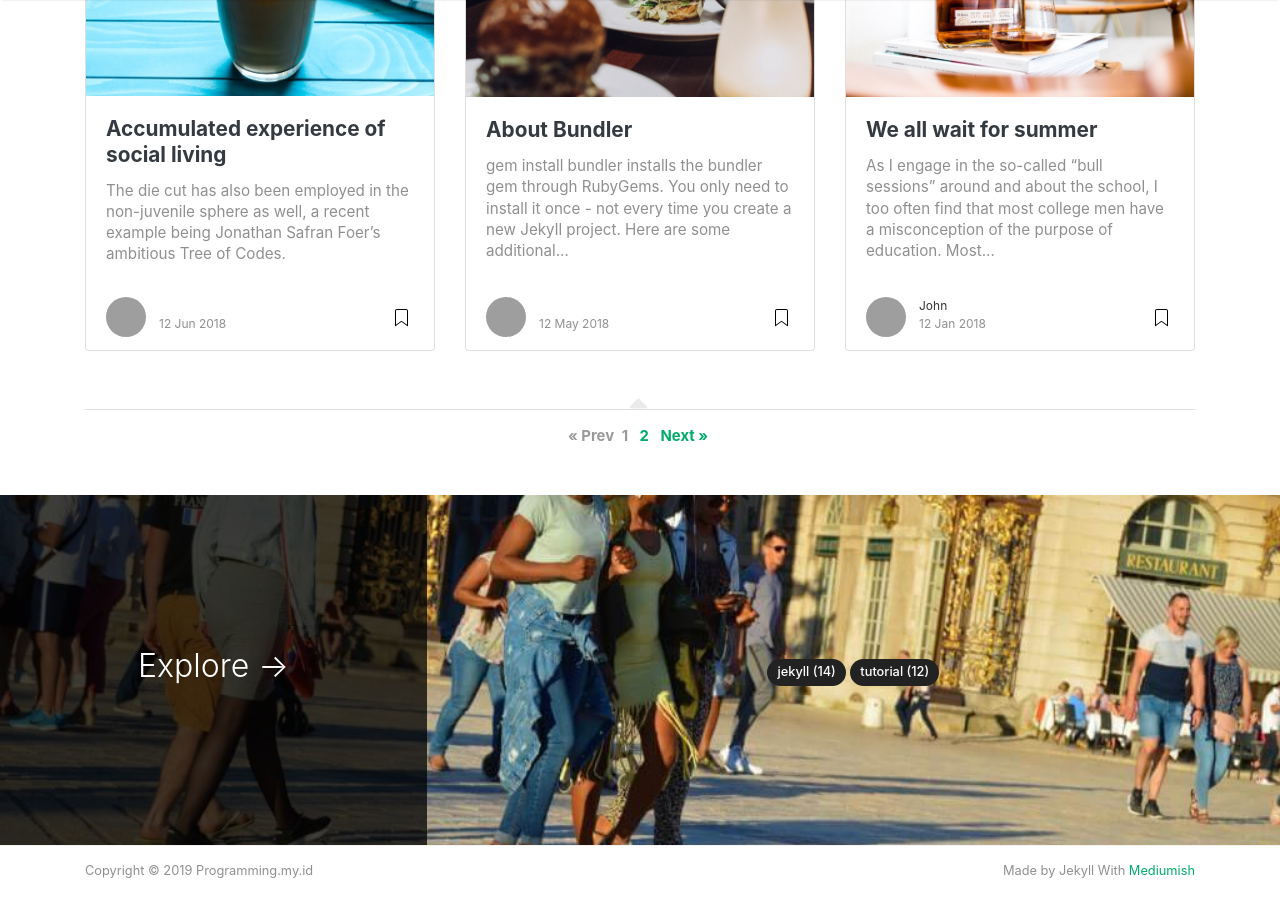
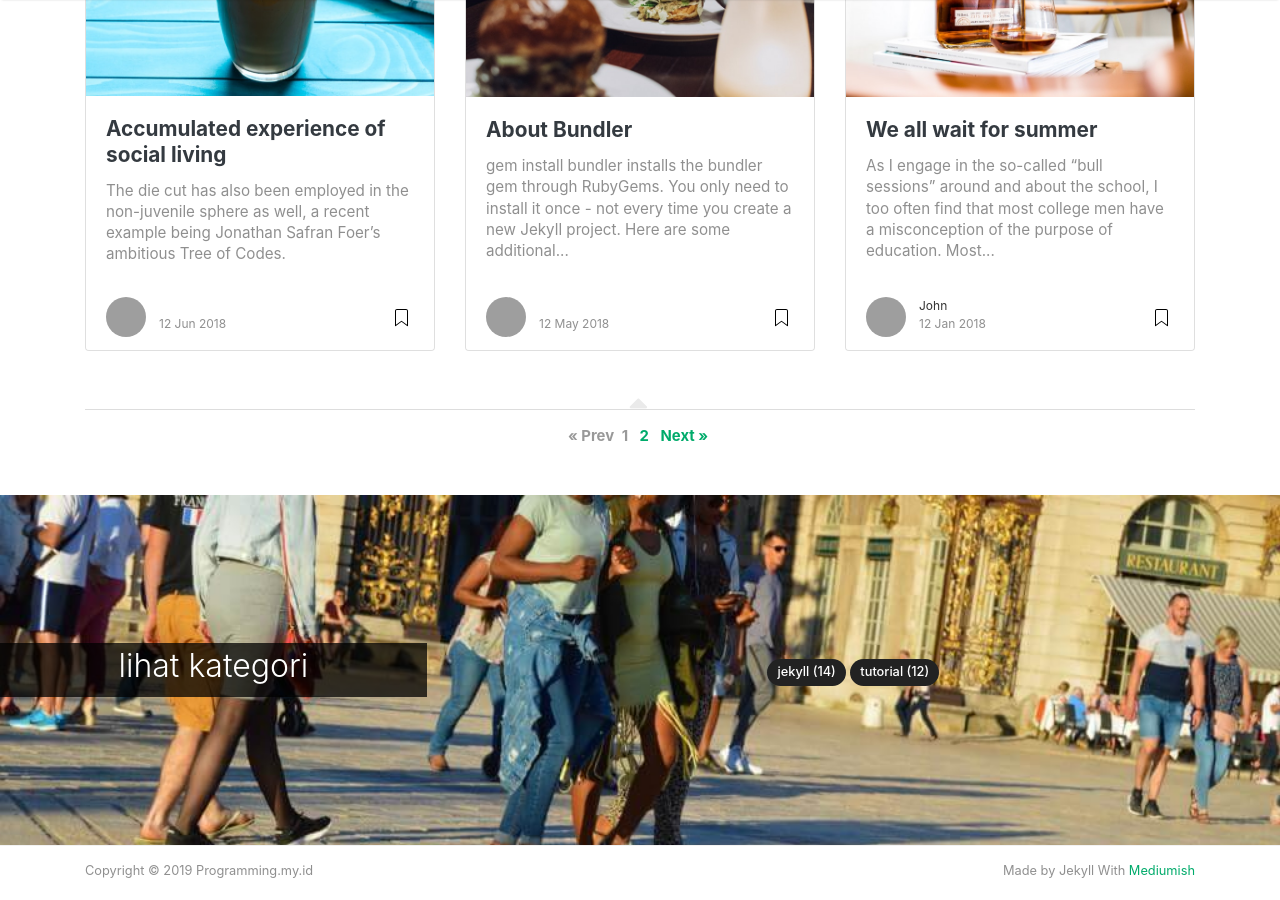
Before and after one commit to dhalul/programming-blog, a Jekyll site: the page built from index.html, in a window 1280 px wide and 900 px high, scrolled down 1346 px. Built offline with Jekyll 4.4.1, drawn with Linux system fonts in a browser that asks for light colours; nearby versions of some CDN libraries; the list of posts is cut into pages by our own code; comment, search, counter and statistics services are not loaded; grey boxes are pictures that could not be loaded.

Commit message:
Update default.html

```diff
--- a/_layouts/default.html
+++ b/_layouts/default.html
@@ -149,9 +149,9 @@ ga('send', 'pageview');
 ================================================== -->
 <div class="jumbotron fortags">
 	<div class="d-md-flex h-100">
-		<div class="col-md-4 transpdark align-self-center text-center h-100">
-            <div class="d-md-flex align-items-center justify-content-center h-100">
-                <h2 class="d-md-block align-self-center py-1 font-weight-light">Explore <span class="d-none d-md-inline">→</span></h2>
+		<div class="col-md-4 transpdark align-self-center text-center h-40">
+            <div class="d-md-flex align-items-center justify-content-center h-40">
+                <h2 class="d-md-block align-self-center py-1 font-weight-light">lihat kategori</h2>
             </div>
 		</div>
 		<div class="col-md-8 p-5 align-self-center text-center">
```
